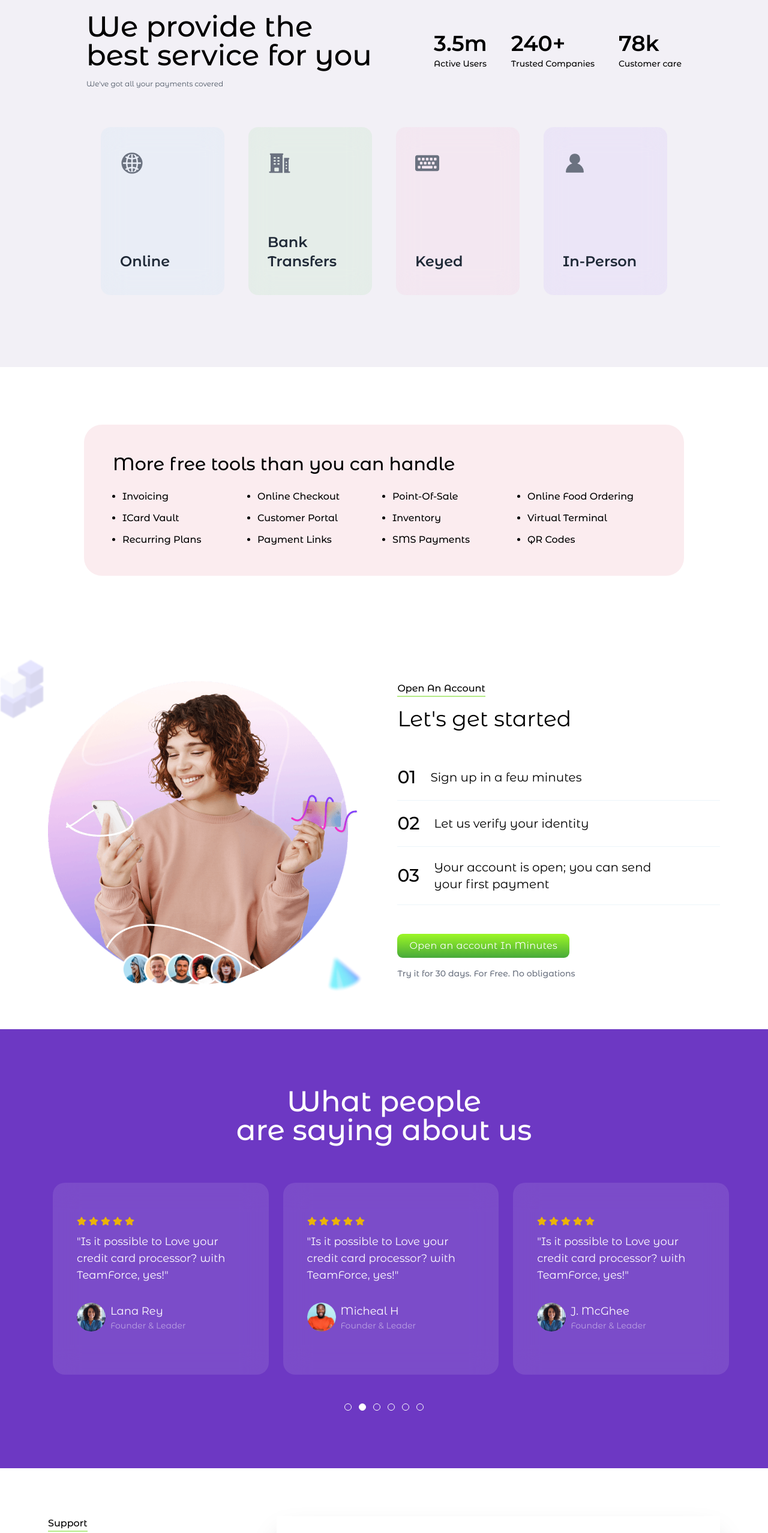
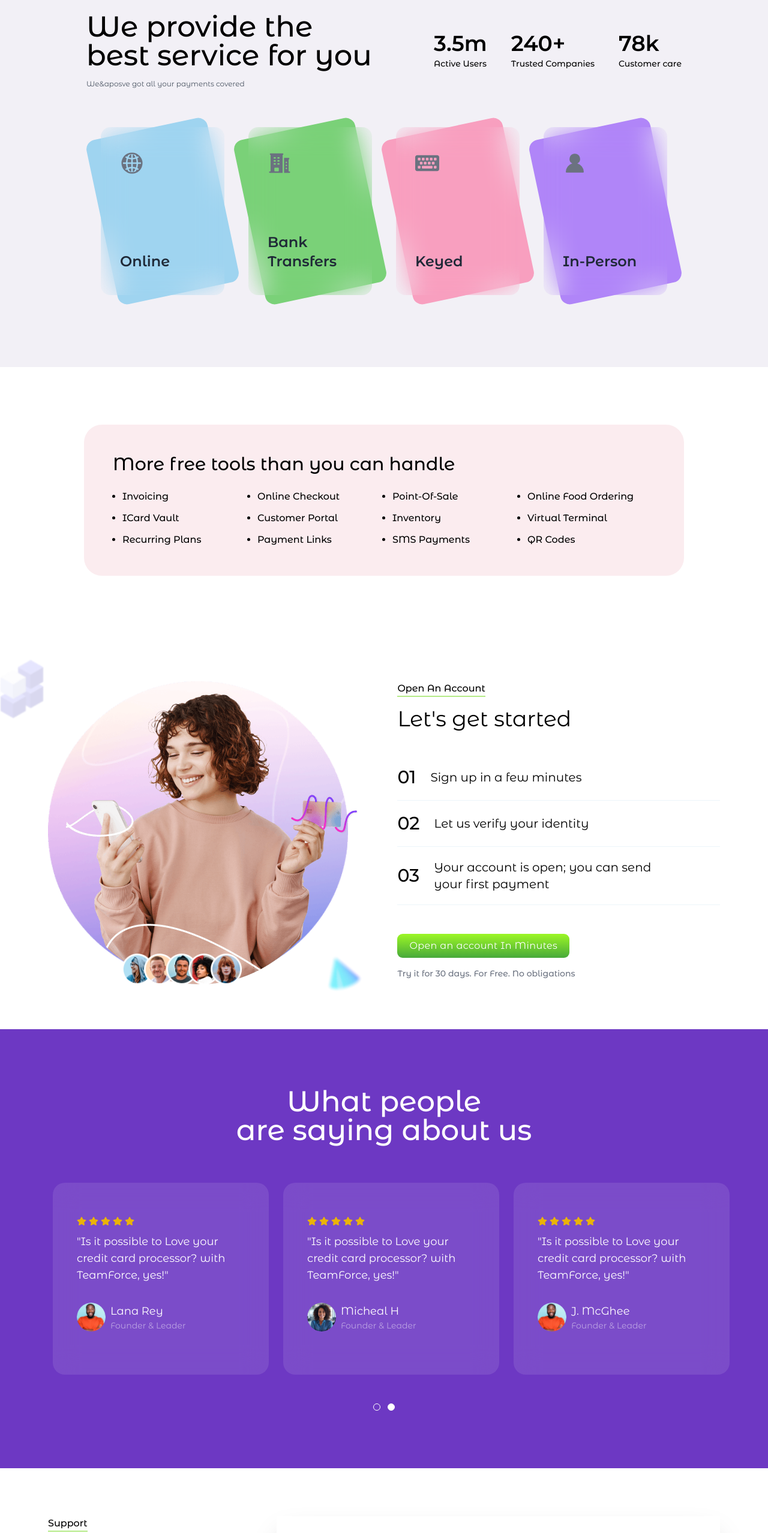
Before and after one commit to Samuelnerat/Team-force-MBL, a Next.js app: page / in a window 1280 px wide. Shown: the part 3040-5596 px from the top of the page at 60% size. Built offline with nearby package versions, Linux system fonts and the light colour scheme.

Commit message:
finishing touches

```diff
--- a/components/ColoredCards.jsx
+++ b/components/ColoredCards.jsx
@@ -1,5 +1,3 @@
-import React from 'react';
-
 const ColoredCards = ({ icon, title, variant = 'default', className = '' }) => {
   const styles = {
     one: { bgColor: 'bg-[#9FD4F0]', bgGradient: 'bg-stackedOne' },
@@ -9,19 +7,20 @@ const ColoredCards = ({ icon, title, variant = 'default', className = '' }) => {
   };
 
   const { bgColor, bgGradient } = styles[variant] || styles.default;
+
   return (
     <article className={`relative w-full h-[200px] lg:h-[280px] group ${className}`}>
       <div
-        className={`absolute inset-0 transform -rotate-12 group-hover:rotate-0 transition-transform duration-500 ${bgGradient} rounded-2xl w-full h-full shadow-stackedCard`}
+        className={`absolute inset-0 transform -rotate-12 group-hover:rotate-0 transition-transform duration-500 ${bgColor} rounded-2xl w-full h-full shadow-stackedCard`}
       />
       <div
-        className={`relative backdrop-blur-[20px] ${bgColor} bg-opacity-10 rounded-2xl shadow-custom px-8 py-10 flex flex-col items-start justify-between w-full h-full min-h-full`}
+        className={`relative backdrop-blur-[20px] ${bgGradient} bg-opacity-10 rounded-2xl shadow-custom px-8 py-10 flex flex-col items-start justify-between w-full h-full min-h-full`}
       >
         <div className="mb-4">{icon}</div>
         <p className="text-xl lg:text-2xl font-semibold text-gray-800">{title}</p>
       </div>
     </article>
   );
-}
+};
 
 export default ColoredCards;
--- a/components/Features.jsx
+++ b/components/Features.jsx
@@ -41,7 +41,7 @@ const Features = () => {
             <>
               <div
                 data-anim="card-bg-img"
-                className="absolute bottom-[10%] xl:bottom-[20%]  lg;left-[45%] w-[50px] lg:w-[100px] h-[50px] lg:h-[100px]"
+                className="absolute bottom-[10%] xl:bottom-[20%] left-[60%] lg:left-[45%] w-[100px] lg:w-[100px] h-[100px] lg:h-[100px]"
               >
                 <Image
                   fill
@@ -51,7 +51,7 @@ const Features = () => {
               </div>
               <div
                 data-anim="card-bg-img"
-                className="absolute hidden lg:block bottom-[50px] xl:bottom-[0%] right-[-2%] lg:right-[15%] w-[100px] lg:w-[200px] h-[100px] lg:h-[200px]"
+                className="absolute hidden lg:block bottom-[0px] xl:bottom-[0%] right-[-2%] lg:right-[15%] w-[100px] lg:w-[200px] h-[100px] lg:h-[200px]"
               >
                 <Image
                   fill
@@ -89,7 +89,7 @@ const Features = () => {
               </div>
               <div
                   data-anim="card-bg-img"
-                  className="absolute bottom-[-30%] md:bottom-[-10%] xl:bottom-[0%] right-[-40%] md:right-[-40%] xl:left-[30%] w-[250px] h-[250px]"
+                  className="absolute bottom-[-4%] md:bottom-[-10%] xl:bottom-[0%] left-[60%] md:right-[-40%] xl:left-[30%] w-[250px] h-[250px]"
                 >
                   <Image
                     fill
@@ -122,7 +122,7 @@ const Features = () => {
               <>
                 <div
                   data-anim="card-bg-img"
-                  className="absolute bottom-[20%] lg:bottom-[10%] right-[-15%] lg:right-[10%] xl:right-[38%] w-[100px] h-[108px] lg:w-[200px] lg:h-[208px]"
+                  className="absolute bottom-[20%] lg:bottom-[10%] right-[10%] lg:right-[10%] xl:right-[38%] w-[100px] h-[108px] lg:w-[200px] lg:h-[208px]"
                 >
                   <Image
                     fill
--- a/components/Footer.jsx
+++ b/components/Footer.jsx
@@ -31,7 +31,7 @@ const Footer = () => {
   }, []);
 
   return (
-    <footer className=' lg:pt-4 pb-6 lg:px-20 px-8 pt-10'>
+    <footer className=' lg:pt-8 pb-6 lg:px-20 px-8 pt-10'>
       <div className='mx-auto w-full px-4'>
         <div className='flex flex-wrap justify-between gap-10'>
           {/* Footer Content */}
--- a/components/Form.jsx
+++ b/components/Form.jsx
@@ -1,13 +1,47 @@
+// import { useState } from "react";
 // import Button from "./Button";
 
 // const Form = () => {
+//   const [status, setStatus] = useState("");
+
+//   const handleSubmit = async (e) => {
+//     e.preventDefault();
+
+//     const form = e.target;
+//     const formData = new FormData(form);
+
+//     try {
+//       const response = await fetch("https://formspree.io/f/xbljoyyj", {
+//         method: "POST",
+//         body: formData,
+//         headers: {
+//           Accept: "application/json",
+//         },
+//       });
+
+//       if (response.ok) {
+//         setStatus("Thank you for your submission!");
+//         form.reset();
+//       } else {
+//         setStatus("There was an error with your submission. Please try again.");
+//       }
+//     } catch (error) {
+//       setStatus("There was an error with your submission. Please try again.");
+//     }
+//   };
+
 //   return (
-//     <section className="main-container lg:mx-24 mx-5">
+//     <section className="lg:mx-24 mx-5">
 //       <form
+//         name="MBL-Form"
+//         method="POST"
+//         action="https://formspree.io/f/xbljoyyj"
+//         onSubmit={handleSubmit} // Custom submit handler
 //         className="relative py-10 px-4 rounded-[40px] -mb-footer overflow-hidden bg-[#6d38c3]"
 //       >
 //         <div className="relative flex flex-col gap-3 max-w-[600px] mx-auto items-center">
-//           <input type="hidden" name="form-name" value="mbbl-contact" />
+//           <input type="hidden" name="form-name" value="MBL-Form" />
+
 //           <input
 //             name="name"
 //             type="text"
@@ -18,24 +52,28 @@
 //           <input
 //             name="email"
 //             type="email"
-//             className="bg-[#d5c5ee] rounded-full h-10 border-none outline-none  w-64 lg:w-96  p-2"
+//             className="bg-[#d5c5ee] rounded-full h-10 border-none outline-none w-64 lg:w-96 p-2"
 //             placeholder="Email address"
 //             required
 //           />
 //           <input
 //             name="phone"
 //             type="text"
-//             className="bg-[#d5c5ee] rounded-full h-10 border-none outline-none  w-64 lg:w-96  p-2"
+//             className="bg-[#d5c5ee] rounded-full h-10 border-none outline-none w-64 lg:w-96 p-2"
 //             placeholder="Phone number"
 //             required
 //           />
 //           <textarea
 //             name="message"
-//             className="bg-[#d5c5ee] rounded-xl h-32 border-none outline-none  w-64 lg:w-96  p-2"
+//             className="bg-[#d5c5ee] rounded-xl h-32 border-none outline-none w-64 lg:w-96 p-2"
 //             placeholder="Enter your message"
 //             required
 //           ></textarea>
-//           <Button className="w-fit">Get Started Now</Button>
+
+//           <Button text="Get Started Now" className="w-fit px-5 text-white py-2 bg-gradient-to-b from-[#9cf725] to-[#47a93a]" />
+
+//
+//           {status && <p className="mt-4 text-white">{status}</p>}
 //         </div>
 //       </form>
 //     </section>
@@ -45,16 +83,24 @@
 // export default Form;
 
 
-
+import { useRef } from "react";
 import Button from "./Button";
 
 const Form = () => {
+  const formRef = useRef(null);
+
+  const handleSubmit = () => {
+    formRef.current.reset();
+  };
+
   return (
-    <section className="main-container lg:mx-24 mx-5">
+    <section className="lg:mx-24 mx-5">
       <form
-        name="MBL-Form"  // Important to match the "form-name" field
-        method="POST"  // Set to POST for Formspree
-        action="https://formspree.io/f/xbljoyyj"  // Replace with your Formspree endpoint
+        ref={formRef}
+        name="MBL-Form"
+        method="POST"
+        action="https://formspree.io/f/xbljoyyj"
+        onSubmit={handleSubmit}
         className="relative py-10 px-4 rounded-[40px] -mb-footer overflow-hidden bg-[#6d38c3]"
       >
         <div className="relative flex flex-col gap-3 max-w-[600px] mx-auto items-center">
@@ -70,25 +116,25 @@ const Form = () => {
           <input
             name="email"
             type="email"
-            className="bg-[#d5c5ee] rounded-full h-10 border-none outline-none w-64 lg:w-96  p-2"
+            className="bg-[#d5c5ee] rounded-full h-10 border-none outline-none w-64 lg:w-96 p-2"
             placeholder="Email address"
             required
           />
           <input
             name="phone"
             type="text"
-            className="bg-[#d5c5ee] rounded-full h-10 border-none outline-none w-64 lg:w-96  p-2"
+            className="bg-[#d5c5ee] rounded-full h-10 border-none outline-none w-64 lg:w-96 p-2"
             placeholder="Phone number"
             required
           />
           <textarea
             name="message"
-            className="bg-[#d5c5ee] rounded-xl h-32 border-none outline-none w-64 lg:w-96  p-2"
+            className="bg-[#d5c5ee] rounded-xl h-32 border-none outline-none w-64 lg:w-96 p-2"
             placeholder="Enter your message"
             required
           ></textarea>
 
-          <Button text='Get Started Now' className="w-fit px-5 text-white py-2 bg-gradient-to-b from-[#9cf725] to-[#47a93a]"/>
+          <Button text="Get Started Now" className="w-fit px-5 text-white py-2 bg-gradient-to-b from-[#9cf725] to-[#47a93a]" />
         </div>
       </form>
     </section>
--- a/components/Header.jsx
+++ b/components/Header.jsx
@@ -26,7 +26,7 @@ const Header = () => {
           {isMenuOpen ? (
             <FiX size={24} className="text-black" />
           ) : (
-            <FiMenu size={24} className="text-black" />
+            <FiMenu size={24} className="text-white" />
           )}
         </div>
 
@@ -59,7 +59,7 @@ const Header = () => {
             <Link href={"#"} onClick={toggleMenu} className="text-white">Blog</Link>
             <Link href={"#"} onClick={toggleMenu} className="text-white">Contact</Link>
             <Link href={"#"}>Login</Link>
-            <Link href={"#"}>Sign Up</Link>
+            <Button text='Sign Up' className="px-5 py-2 bg-gradient-to-b from-[#9cf725] to-[#47a93a]"/>
           </motion.nav>
         )}
 
--- a/components/Hero.jsx
+++ b/components/Hero.jsx
@@ -104,7 +104,7 @@ const Hero = () => {
   <div className="absolute top-0 left-0 w-full h-full">
     <Image fill alt="" src="/scroll-down.png" />
   </div>
-  <a href="#payment-features" className="relative w-2 h-4 lg:w-4 lg:h-6 rounded-3xl border-black border flex justify-center p-1">
+  <a href="#payment-features" className="relative w-2 h-6 lg:w-4 lg:h-6 rounded-3xl border-black border flex justify-center p-1">
     <motion.span
       data-anim="scroll-down"
       className="absolute  -translate-x-1/2 inline-block w-1 h-1 lg:w-[5px] lg:h-[5px] border border-black rounded-full"
--- a/components/PaymentMethods.jsx
+++ b/components/PaymentMethods.jsx
@@ -179,7 +179,6 @@ const PaymentMethods = () => {
 
   return (
     <section
-      ref={payemntMethodsRef}
       className="mt-20 flex flex-col items-center mx-auto  w-full lg:mb-0"
     >
       <div className="flex flex-col items-center gap-3 lg:mb-8">
@@ -192,7 +191,6 @@ const PaymentMethods = () => {
       </div>
 
       <figure
-        id="payment-methods-diagram"
         style={{
           width: `${containerWidth}px`,
           height: `${containerHeight}px`,
--- a/components/Services.jsx
+++ b/components/Services.jsx
@@ -12,9 +12,9 @@ const stats = [
   { name: 'Trusted Companies', value: '240+' },
   { name: 'Customer care', value: '78k' },
 ];
+// const controls = stats.map(() => useAnimation());
 
 const Services = () => {
-  // Create individual animation controls for each stat
    const controls = [
     useAnimation(),
     useAnimation(),
@@ -22,7 +22,6 @@ const Services = () => {
   ];
 
   useEffect(() => {
-    // Start animation for each stat element
     stats.forEach((stat, index) => {
       controls[index].start({
         opacity: 1,
@@ -31,17 +30,19 @@ const Services = () => {
     });
   }, [controls]);
 
+
   return (
     <section className="w-full lg:pt-0 relative overflow-hidden bg-[#f2f0f6] px-20">
+
       {/* Content */}
-      <div className="mt-20 flex flex-col items-center lg:px-16 main-container pb-10 md:pb-12 lg:pb-24">
+      <div className="mt-20 flex flex-col items-center lg:px-16 main-container pb-10 md:pb-12 lg:pb-24 ">
         <div className="flex flex-col lg:flex-row justify-between lg:items-center gap-3 w-full mb-10 relative">
           <div className="mb-6 lg:mb-0">
             <h2 className="text-5xl text-black font-medium text-left lg:mb-4">
               We provide the <br className="hidden lg:block" /> best service for you
             </h2>
             <p className="text-xs text-gray-600 font-light text-left">
-              We&apos;ve got all your payments covered
+              We&aposve got all your payments covered
             </p>
           </div>
           <div id="stats" className="flex lg:items-center gap-2 lg:gap-10 relative">
@@ -67,7 +68,7 @@ const Services = () => {
         <ColoredCards
           icon={
             <div className="relative w-7 h-7 lg:w-10 lg:h-10 overflow-hidden">
-                  <IoGlobe className="w-10 h-10 text-gray-500" />
+              <IoGlobe className='w-10 h-10 text-gray-500'/>
             </div>
           }
           title="Online"
@@ -78,7 +79,7 @@ const Services = () => {
         <ColoredCards
           icon={
             <div className="relative w-8 h-7 lg:w-11 lg:h-10 overflow-hidden">
-                  <HiBuildingOffice2 className="w-10 h-10 text-gray-500" />
+              <HiBuildingOffice2 className='w-10 h-10 text-gray-500'/>
             </div>
           }
           title="Bank Transfers"
@@ -89,7 +90,7 @@ const Services = () => {
         <ColoredCards
           icon={
             <div className="relative w-8 h-7 lg:w-11 lg:h-10 overflow-hidden">
-                  <FaKeyboard className="w-10 h-10 text-gray-500" />
+              <FaKeyboard className='w-10 h-10 text-gray-500' />
             </div>
           }
           title="Keyed"
@@ -100,7 +101,7 @@ const Services = () => {
         <ColoredCards
           icon={
             <div className="relative w-8 h-7 lg:w-11 lg:h-10 overflow-hidden">
-                  <GoPersonFill className="w-10 h-10 text-gray-500" />
+              <GoPersonFill className='w-10 h-10 text-gray-500'/>
             </div>
           }
           title="In-Person"
@@ -108,6 +109,7 @@ const Services = () => {
         />
       </div>
     </div>
+
       </div>
     </section>
   );
--- a/components/Testimonial.jsx
+++ b/components/Testimonial.jsx
@@ -7,77 +7,78 @@ import { FaStar } from "react-icons/fa";
 const testimonial = [
   {
     ratings: 5,
-    content:
-      "Is it possible to Love your credit card processor? with TeamForce, yes!",
+    content: "Is it possible to Love your credit card processor? with TeamForce, yes!",
     name: "Lana Rey",
     position: "Founder & Leader",
     img: "/avatar.svg",
   },
   {
     ratings: 5,
-    content:
-      "Is it possible to Love your credit card processor? with TeamForce, yes!",
+    content: "Is it possible to Love your credit card processor? with TeamForce, yes!",
     name: "Micheal H",
     position: "Founder & Leader",
     img: "/Avatar.png",
   },
   {
     ratings: 5,
-    content:
-      "Is it possible to Love your credit card processor? with TeamForce, yes!",
+    content: "Is it possible to Love your credit card processor? with TeamForce, yes!",
     name: "J. McGhee",
     position: "Founder & Leader",
     img: "/avatar.svg",
   },
   {
     ratings: 5,
-    content:
-      "Is it possible to Love your credit card processor? with TeamForce, yes!",
+    content: "Is it possible to Love your credit card processor? with TeamForce, yes!",
     name: "Lana Rey",
     position: "Founder & Leader",
     img: "/Avatar.png",
   },
   {
     ratings: 5,
-    content:
-      "Is it possible to Love your credit card processor? with TeamForce, yes!",
+    content: "Is it possible to Love your credit card processor? with TeamForce, yes!",
     name: "Micheal H",
     position: "Founder & Leader",
     img: "/avatar.svg",
   },
   {
     ratings: 5,
-    content:
-      "Is it possible to Love your credit card processor? with TeamForce, yes!",
+    content: "Is it possible to Love your credit card processor? with TeamForce, yes!",
     name: "J. McGhee",
     position: "Founder & Leader",
     img: "/Avatar.png",
   },
 ];
 
-const Testimonial = ({ testimonials, scrollSnaps }) => {
+const Testimonial = () => {
   const [selectedIndex, setSelectedIndex] = useState(0);
   const controls = useAnimation();
-
+  const isLargeScreen = typeof window !== "undefined" && window.innerWidth >= 1024;
+  const testimonialsPerPage = isLargeScreen ? 3 : 1;
 
   const moveToNext = () => {
-    setSelectedIndex((prevIndex) => (prevIndex + 1) % testimonial.length);
+    setSelectedIndex((prevIndex) =>
+      (prevIndex + testimonialsPerPage) % testimonial.length
+    );
   };
-
 
   useEffect(() => {
     const interval = setInterval(() => {
       moveToNext();
-      controls.start({ x: -selectedIndex * 100 + "%" });
     }, 5000);
 
     return () => clearInterval(interval);
-  }, [selectedIndex, controls]);
+  }, [selectedIndex, testimonialsPerPage]);
+
+  useEffect(() => {
+    controls.start({ x: -selectedIndex * (100 / testimonialsPerPage) + "%" });
+  }, [selectedIndex, controls, testimonialsPerPage]);
 
   const onDotButtonClick = (index) => {
-    setSelectedIndex(index);
-    controls.start({ x: index * 100 + "%" });
+    setSelectedIndex(index * testimonialsPerPage);
+    controls.start({ x: -index * 100 + "%" });
   };
+
+  const dotCount = Math.ceil(testimonial.length / testimonialsPerPage);
 
   return (
     <section className="mt-20 flex flex-col items-center w-full py-12 lg:py-24 relative bg-[#6d38c3]">
@@ -92,12 +93,11 @@ const Testimonial = ({ testimonials, scrollSnaps }) => {
           >
             {testimonial.map(({ name, content, ratings, position, img }, index) => (
               <div
-                className="relative pl-1 md:pl-4 lg:pl-6 flex-[1_0_100%] md:flex-[1_0_50%] lg:flex-[1_0_33.3%] min-h-[320px]"
+                className={`relative pl-1 md:pl-4 lg:pl-6 flex-[1_0_${0 / testimonialsPerPage}%] min-h-[320px]`}
                 key={index}
               >
                 <motion.article
-                  className="w-full min-h-full flex flex-col gap-3 px-10 py-14 bg-white bg-opacity-10 backdrop-blur-[20px] rounded-[20px] relative"
-                  key={index}
+                  className="lg:w-[360px] w-[264px] min-h-full flex flex-col gap-3  px-10 py-14 bg-white bg-opacity-10 backdrop-blur-[20px] rounded-[20px] relative"
                   initial={{ opacity: 0, scale: 0.95 }}
                   animate={{ opacity: 1, scale: 1 }}
                   transition={{ duration: 0.5, ease: 'easeOut' }}
@@ -128,12 +128,12 @@ const Testimonial = ({ testimonials, scrollSnaps }) => {
         </div>
 
         <div className="flex justify-center items-center gap-2 lg:gap-3 mt-4 lg:mt-12">
-          {testimonial.map((_, index) => (
+          {Array(dotCount).fill(null).map((_, index) => (
             <button
               key={index}
               onClick={() => onDotButtonClick(index)}
               className={`border border-white w-3 h-3 rounded-full ${
-                index !== selectedIndex ? "bg-transparent" : "bg-white"
+                index !== Math.floor(selectedIndex / testimonialsPerPage) ? "bg-transparent" : "bg-white"
               }`}
             ></button>
           ))}
```
Lines whose indentation alone changed are shown as unchanged.
